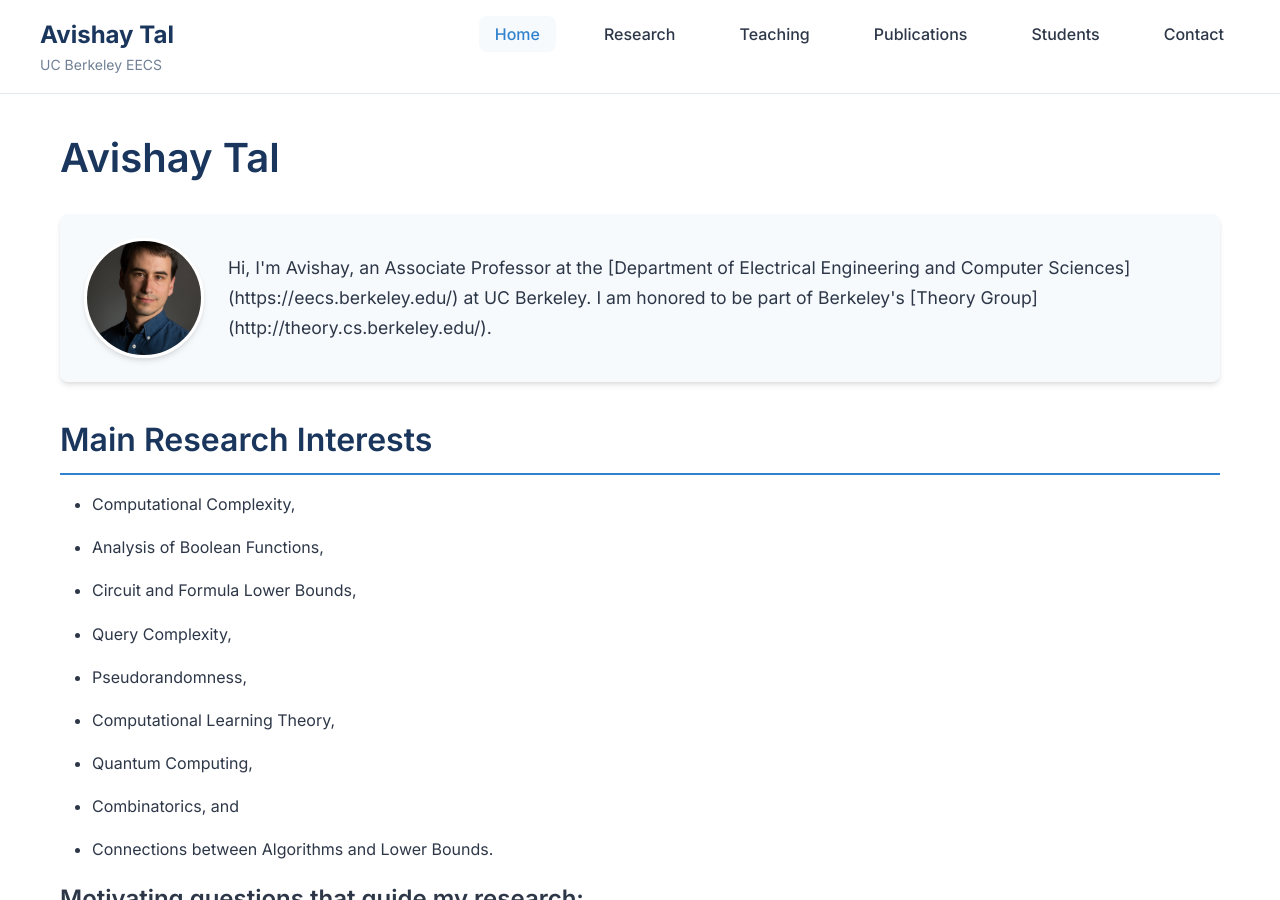
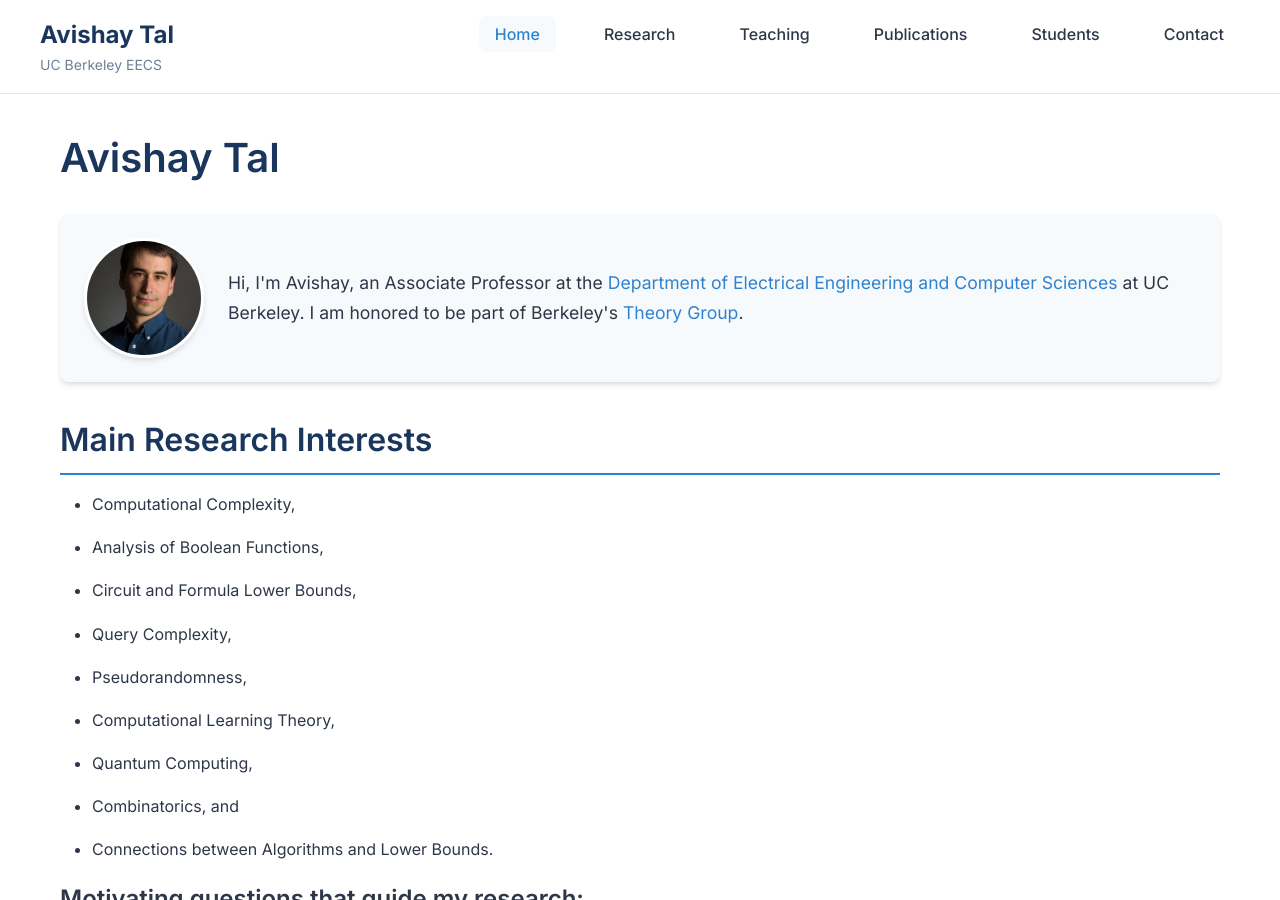
Before and after one commit to avishaytal/website, a Jekyll site: the page built from index.md, in a window 1280 px wide and 900 px high. Built offline with Jekyll 4.4.1, drawn with Linux system fonts in a browser that asks for light colours.

Commit message:
Fix links in profile section by converting Markdown to HTML links

```diff
--- a/index.md
+++ b/index.md
@@ -6,9 +6,9 @@ title: Home
 # Avishay Tal
 
 <div class="profile-section">
-                <img src="/assets/images/avishay.jpg" alt="Avishay Tal" class="profile-image">
+    <img src="{{ '/assets/images/avishay.jpg' | relative_url }}" alt="Avishay Tal" class="profile-image">
     <div class="profile-text">
-        <p>Hi, I'm Avishay, an Associate Professor at the [Department of Electrical Engineering and Computer Sciences](https://eecs.berkeley.edu/) at UC Berkeley. I am honored to be part of Berkeley's [Theory Group](http://theory.cs.berkeley.edu/).</p>
+        <p>Hi, I'm Avishay, an Associate Professor at the <a href="https://eecs.berkeley.edu/">Department of Electrical Engineering and Computer Sciences</a> at UC Berkeley. I am honored to be part of Berkeley's <a href="http://theory.cs.berkeley.edu/">Theory Group</a>.</p>
     </div>
 </div>
 
```
